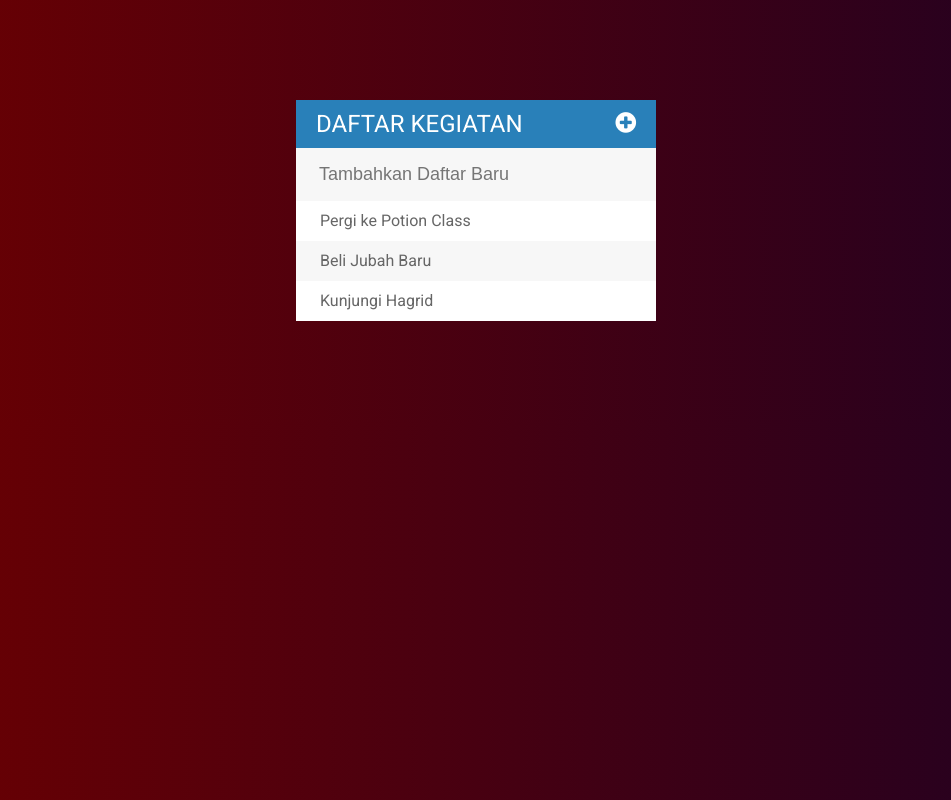
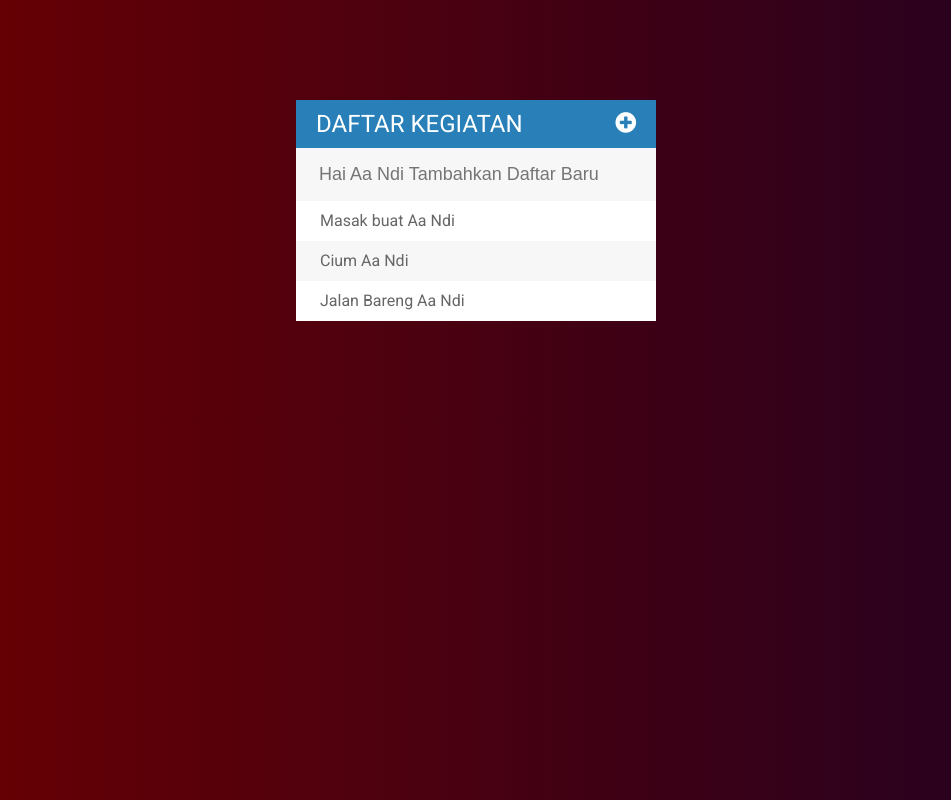
Before and after one commit to asep10001/PROJECT-TODOLIST, a plain HTML site: page ToDoListProject/index.html in a window 1280 px wide. Shown: the whole page, without its empty margins (164-1115 px from the left). Drawn offline with Linux system fonts and the light colour scheme.

Commit message:
Update index.html

```diff
--- a/ToDoListProject/index.html
+++ b/ToDoListProject/index.html
@@ -11,11 +11,11 @@
 
 	<div id="container">
 		<h1>Daftar Kegiatan <i class="fa fa-plus-circle"></i></h1>
-		<input type="text" placeholder="Tambahkan Daftar Baru">
+		<input type="text" placeholder="Hai Aa Ndi Tambahkan Daftar Baru">
 		<ul>
-			<li> <span><i class="fa fa-trash"></i></span> Pergi ke Potion Class</li>
-			<li> <span><i class="fa fa-trash"></i></span> Beli Jubah Baru</li>
-			<li> <span><i class="fa fa-trash"></i></span> Kunjungi Hagrid</li>
+			<li> <span><i class="fa fa-trash"></i></span> Masak buat Aa Ndi</li>
+			<li> <span><i class="fa fa-trash"></i></span> Cium Aa Ndi</li>
+			<li> <span><i class="fa fa-trash"></i></span> Jalan Bareng Aa Ndi</li>
 		</ul>
 	</div>
 
```
